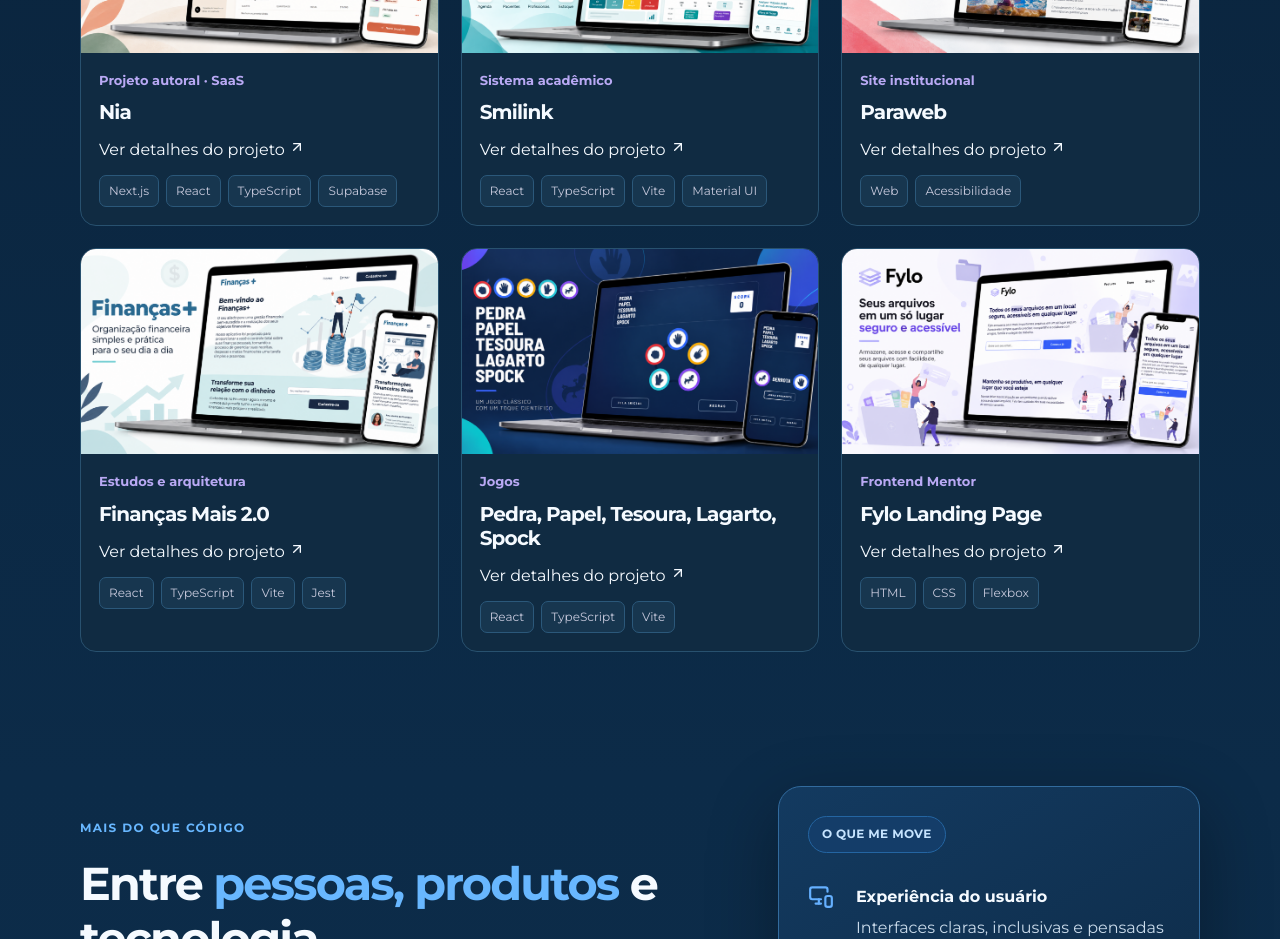
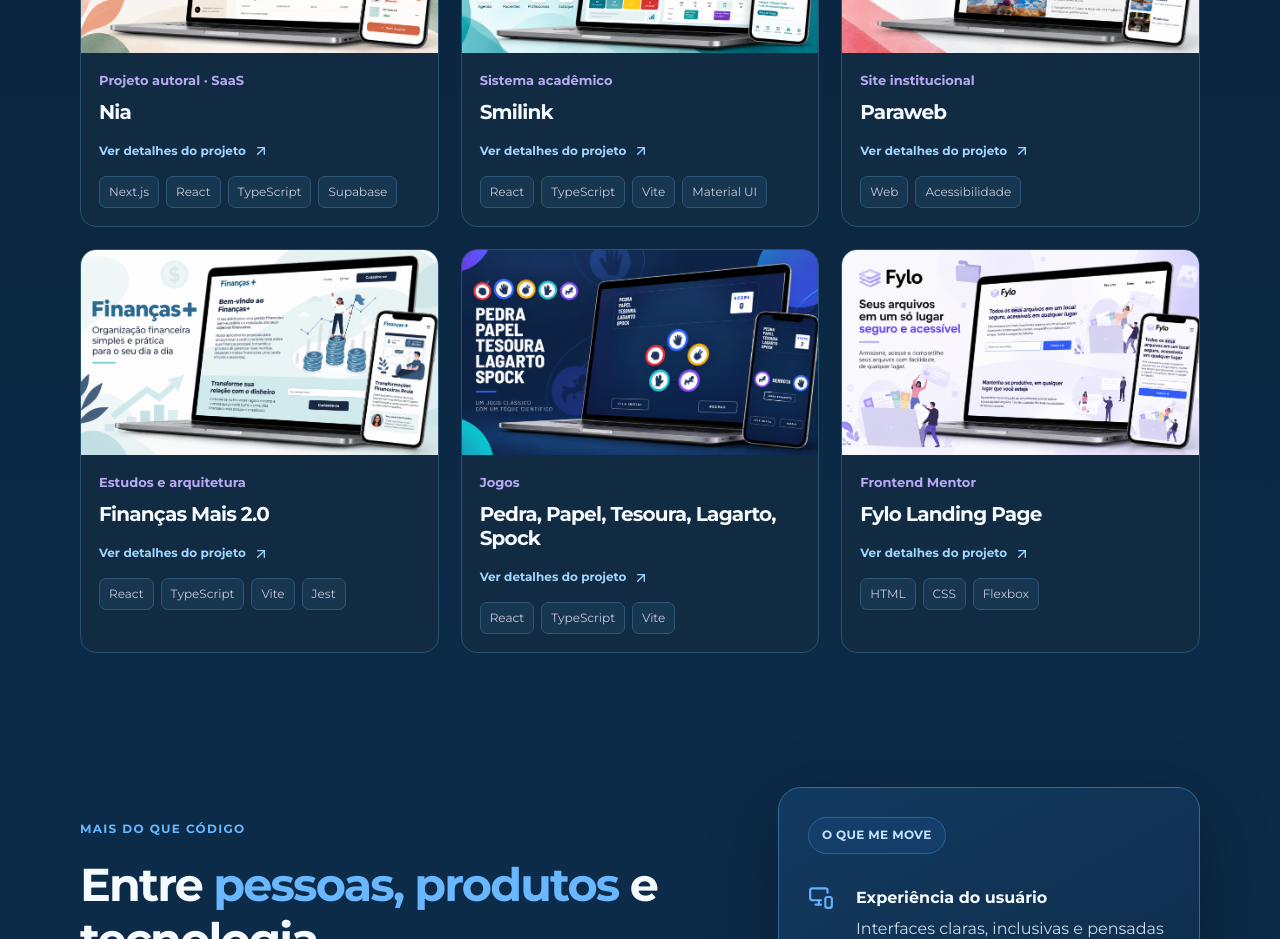
Before and after one commit to Inaralmeida/portfolio-inara, a Next.js app: page / in a window 1280 px wide. Shown: the part 1120-2059 px from the top of the page. Built offline with nearby package versions, Linux system fonts and the light colour scheme.

Commit message:
style: reforçar indicação de clique nos cards em desktop e mobile

```diff
--- a/src/app/globals.css
+++ b/src/app/globals.css
@@ -611,3 +611,10 @@
 /* Contato: alinhar o texto e o rótulo pelo topo da coluna de links. */
 #contato .contact-layout{align-items:start}
 #contato .contact-layout>.reveal{align-self:start}
+
+/* Ação explícita nos cards, inclusive em telas touch sem hover. */
+.project-card{cursor:pointer}
+.project-card-action{display:inline-flex;align-items:center;gap:7px;color:#9ed6ff;font-size:12px;font-weight:700;line-height:1.4;margin:2px 0 4px}
+.project-card-action svg{flex-shrink:0;transition:transform .2s ease}
+.project-card:hover .project-card-action svg,.project-card:focus-visible .project-card-action svg{transform:translate(2px,-2px)}
+.project-card:focus-visible{outline:2px solid #9ed6ff;outline-offset:4px}
```
